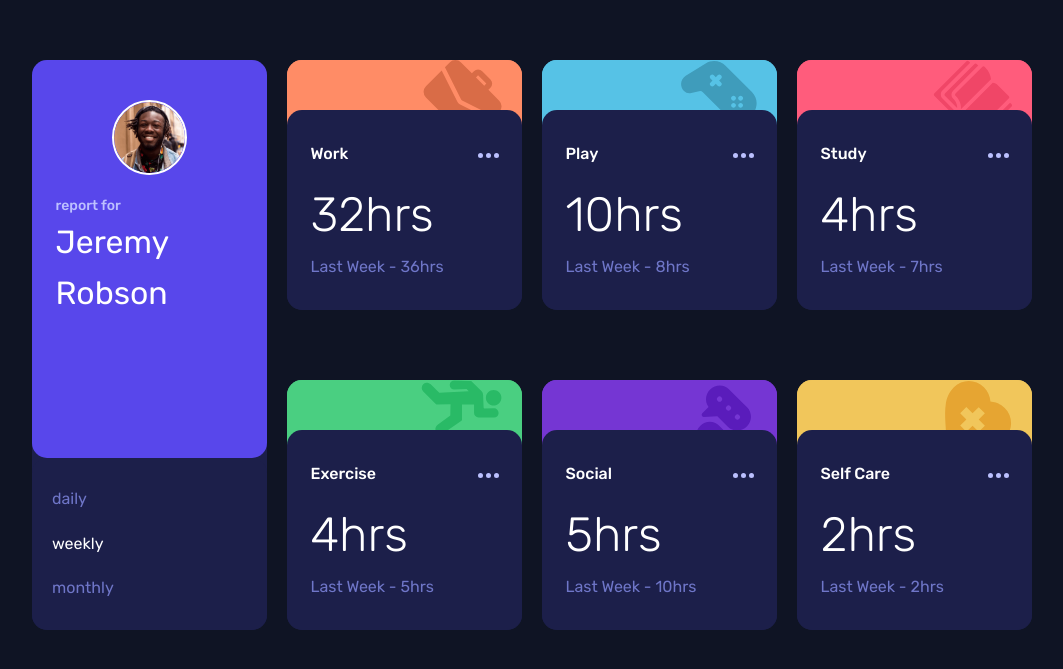
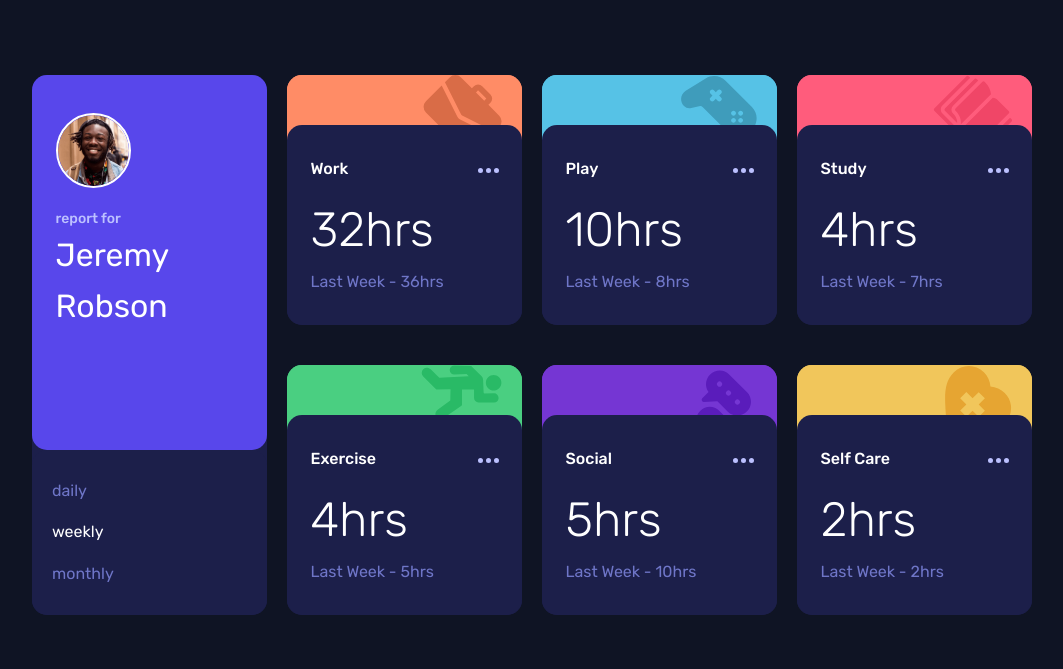
Before and after one commit to mohamedyasser27/Time-tracking-dashboard, a plain HTML site: page index.html in a window 1280 px wide. Shown: the part 105-774 px from the top of the page, without its empty margins (108-1171 px from the left). Drawn offline with Linux system fonts and the light colour scheme.

Commit message:
fix errors in css

```diff
--- a/assets/css/style.css
+++ b/assets/css/style.css
@@ -53,7 +53,7 @@ main {
   grid-template-columns: repeat(auto-fit, minmax(230px, 1fr));
   grid-template-rows: repeat(2, 1fr);
   column-gap: 20px;
-  row-gap: 70px;
+  row-gap: 40px;
   flex-basis: 1000px;
 }
 
@@ -83,7 +83,6 @@ main {
   display: flex;
   flex-direction: column;
   align-items: flex-start;
-  align-items: center;
   gap: 20px;
 }
 
```
